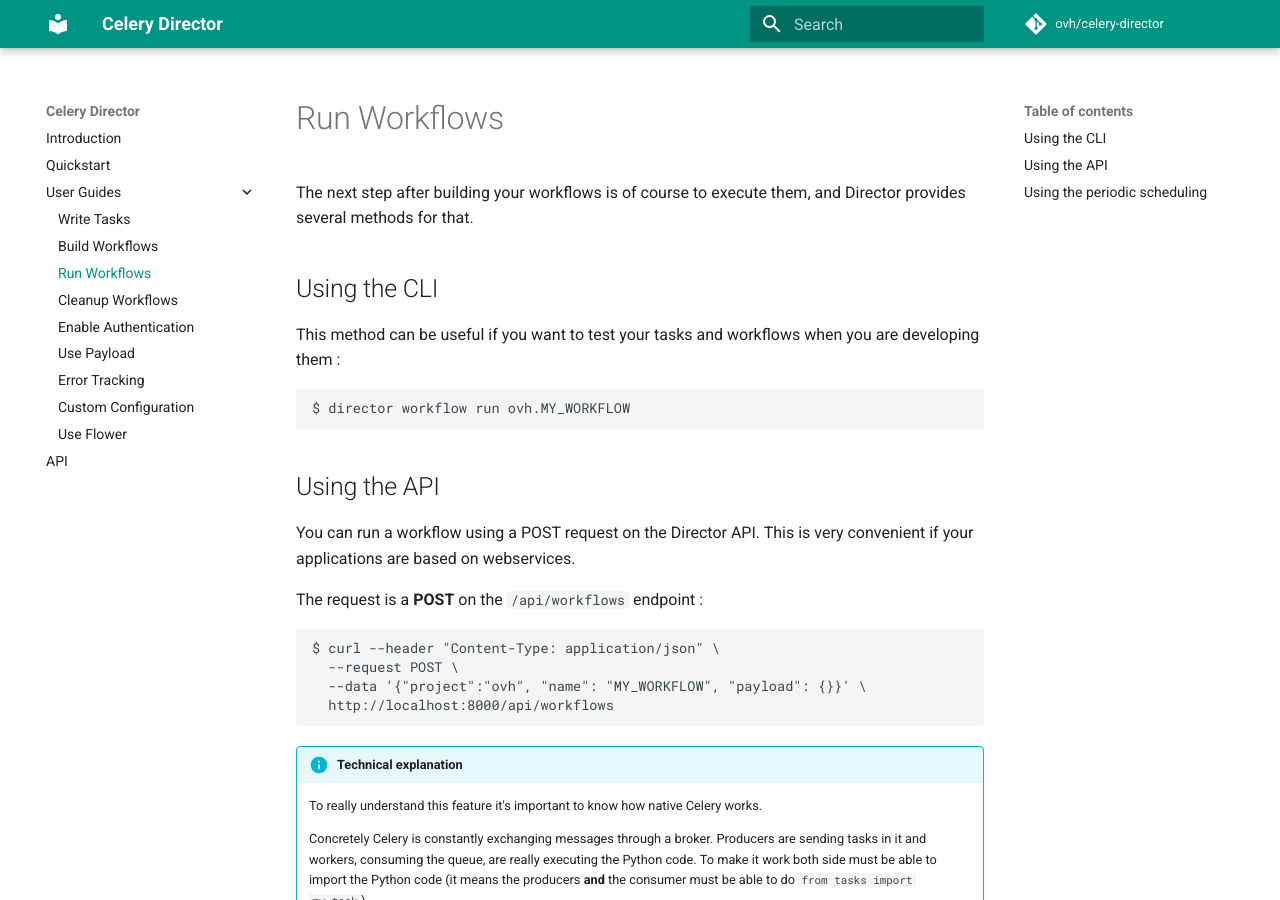
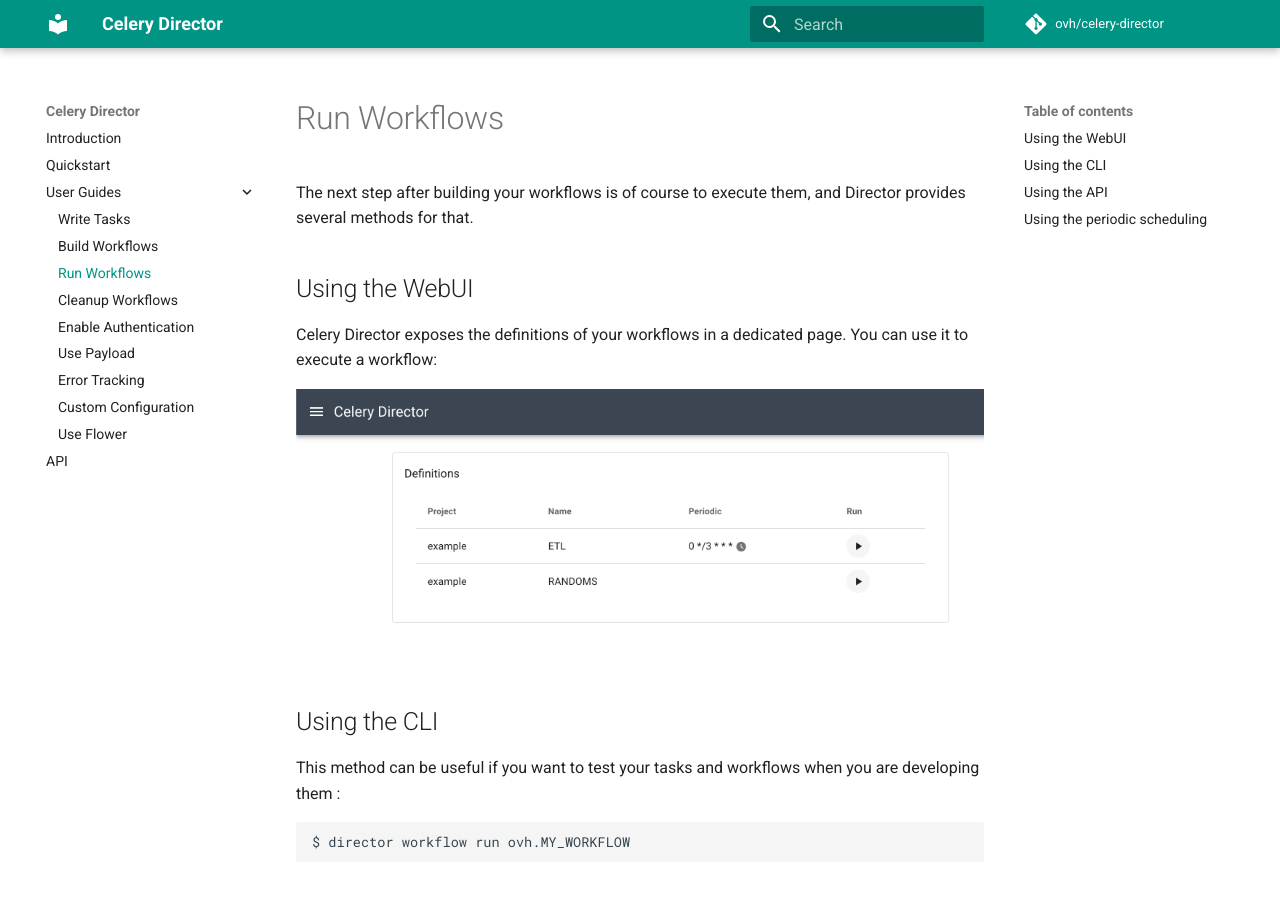
Before and after one commit to ovh/celery-director, an MkDocs documentation site: the page built from docs/docs/guides/run-workflows.md, in a window 1280 px wide and 900 px high. Built offline with MkDocs 1.6.1 and Material for MkDocs 9.7.7, drawn with Linux system fonts in a browser that asks for light colours; comment, search, counter and statistics services are not loaded.

Commit message:
doc: introduce the definitions feature to execute workflows
Signed-off-by: Nicolas Crocfer <nicolas.crocfer@ovhcloud.com>

```diff
--- a/docs/docs/guides/run-workflows.md
+++ b/docs/docs/guides/run-workflows.md
@@ -2,6 +2,13 @@
 
 The next step after building your workflows is of course to execute them, and
 Director provides several methods for that.
+
+## Using the WebUI
+
+Celery Director exposes the definitions of your workflows in a dedicated page. You
+can use it to execute a workflow:
+
+![List Definitions](../img/definitions.png)
 
 ## Using the CLI
 
```
Also changed, not shown: docs/docs/index.md (+5 -1 lines), docs/docs/quickstart.md (+3 -0 lines), README.md, docs/docs/img/definitions.png (added), docs/docs/img/execute_workflow.png (added).
